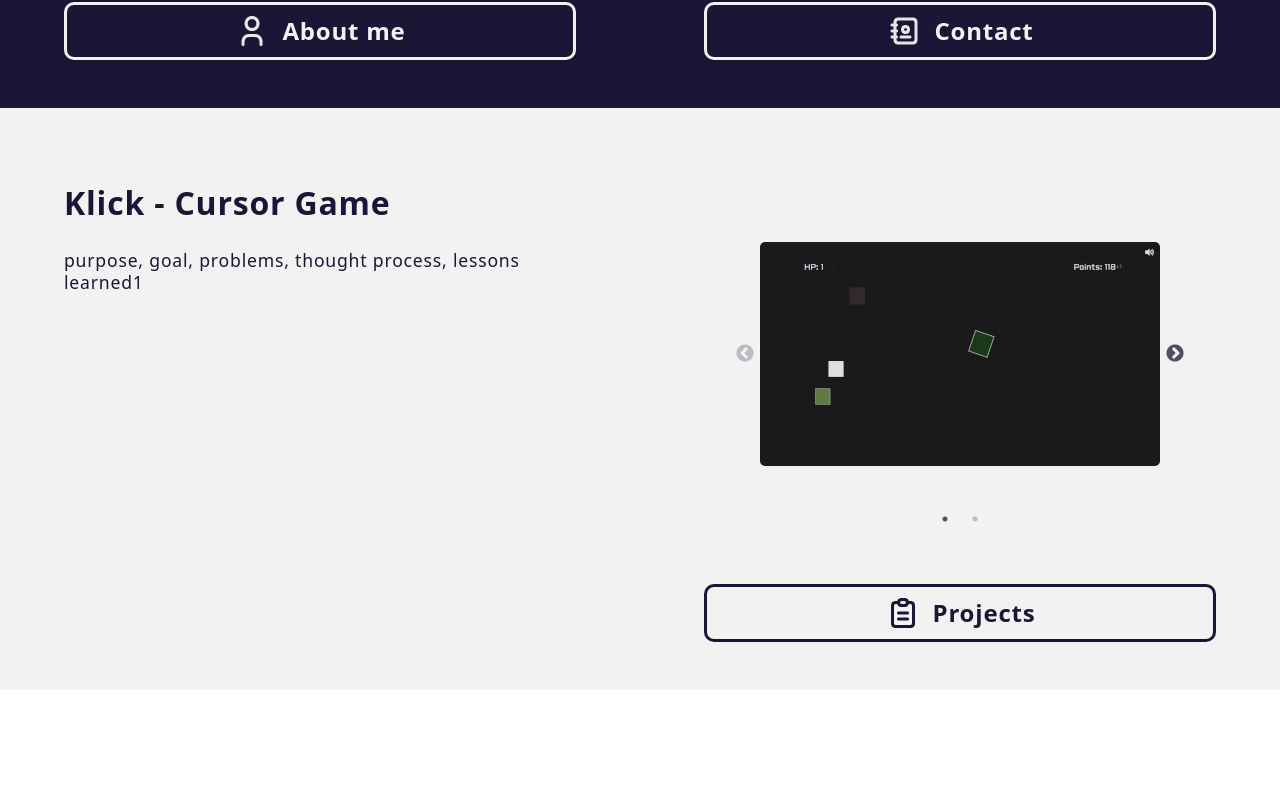
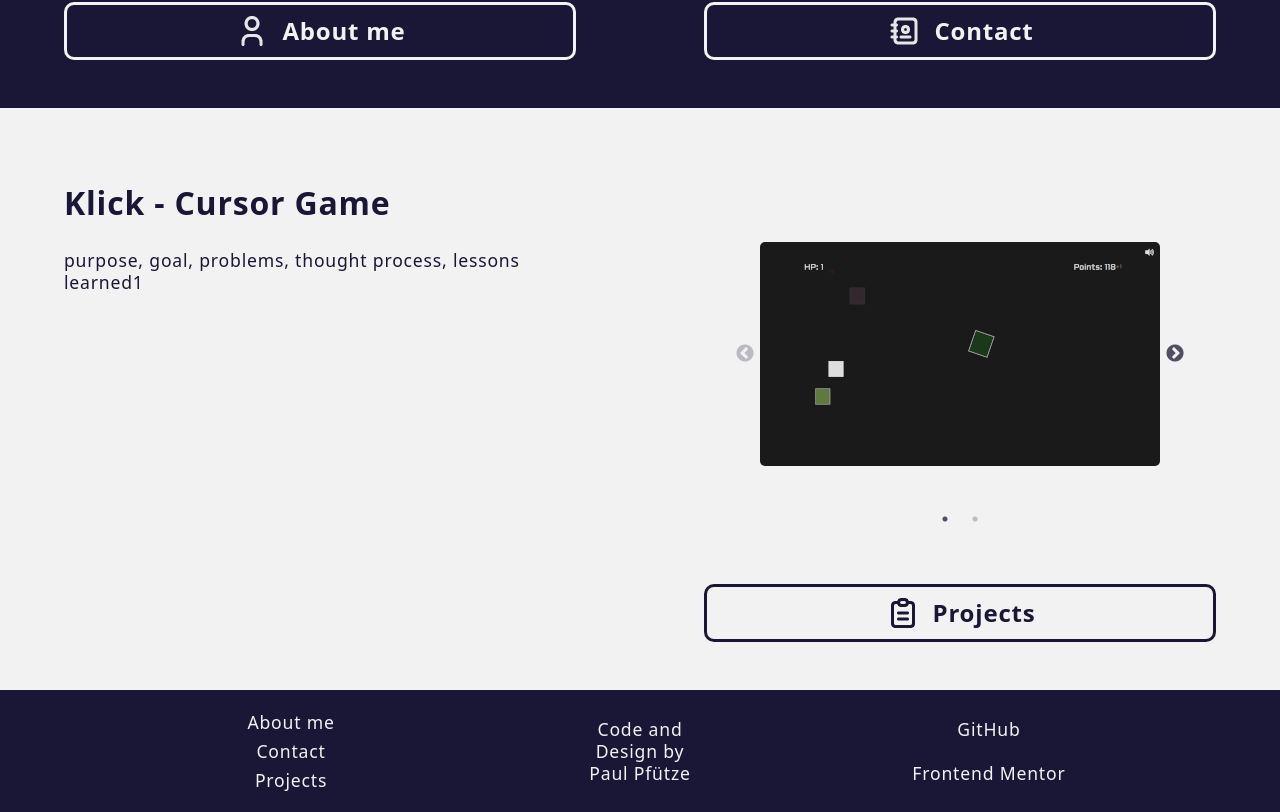
Before and after one commit to SutonToch/Portfolio, a React (Vite) app: page / in a window 1280 px wide. Shown: the part 723-1535 px from the top of the page. Before the commit the page ends 1413 px from the top, so only its background shows below. Built offline with nearby package versions, Linux system fonts and the light colour scheme.

Commit message:
ADD footer

```diff
--- a/src/App.tsx
+++ b/src/App.tsx
@@ -2,6 +2,7 @@ import { useState } from 'react'
 import { text_data } from './text_data.ts'
 import Hero from './components/Hero.tsx'
 import Projects from './components/Projects.tsx'
+import Footer from './components/Footer.tsx'
 import './styles/App.css'
 
 export default function App() {
@@ -24,7 +25,9 @@ export default function App() {
       <Projects
         text_data = {lang == "EN" ? text_data.en.projects : text_data.de.projects}
       />
-      {/* Footer */}
+      <Footer
+        text_data = {lang == "EN" ? text_data.en.footer : text_data.de.footer}
+      />
     </>
   )
 }
--- /dev/null
+++ b/src/components/Footer.tsx
@@ -0,0 +1,34 @@
+import './../styles/Footer.css'
+
+interface FooterText {
+    content:string
+    btn_about:string
+    btn_contact:string
+    btn_projects:string
+}
+
+interface FooterProps {
+  text_data:FooterText
+}
+
+export default function Footer(props:FooterProps) {
+
+  return (
+    <footer>
+        <div className="flex-container">
+            <div>
+                <a href="#">{props.text_data.btn_about}</a>
+                <a href="#">{props.text_data.btn_contact}</a>
+                <a href="#">{props.text_data.btn_projects}</a>
+            </div>
+            <div className="attribution">
+                {props.text_data.content}
+            </div>
+            <div>
+                <a href="#">GitHub</a>
+                <a href="#">Frontend Mentor</a>
+            </div>
+        </div>
+    </footer>
+  )
+}
--- /dev/null
+++ b/src/styles/Footer.css
@@ -0,0 +1,46 @@
+footer {
+  background-color: hsl(245, 40%, 15%);
+  color: hsl(0, 0%, 95%);
+  padding: 1em;
+  font-size: 1.1rem;
+}
+
+.flex-container {
+  display: flex;
+  justify-content: space-around;
+  text-align: center;
+  margin: 0 auto;
+  max-width: 1440px;
+}
+.flex-container div {
+  display: grid;
+  grid-template-columns: 1fr;
+  align-items: center;
+  width: 100%;
+}
+.flex-container a {
+  display: block;
+  padding: 0.2em;
+  text-decoration: none;
+  color: inherit;
+}
+.flex-container a:hover, .flex-container a:focus {
+  color: #7db48e;
+}
+
+.attribution {
+  max-width: 15ch;
+  text-wrap: balance;
+}
+
+@media (max-width: 900px) {
+  footer {
+    font-size: 1rem;
+    padding: 0.8em;
+  }
+  .flex-container a {
+    padding: 0.1em;
+  }
+}
+
+/*# sourceMappingURL=Footer.css.map */
--- /dev/null
+++ b/src/styles/scss/Footer.scss
@@ -0,0 +1,52 @@
+@use 'variables' as var;
+
+footer {
+    background-color: var.$clr-darkblue;
+    color: var.$clr-white;
+    padding: 1em;
+    font-size: 1.1rem;
+}
+
+.flex-container {
+    display: flex;
+    justify-content: space-around;
+    text-align: center;
+    margin: 0 auto;
+    max-width: 1440px;
+
+    div {
+        display: grid;
+        grid-template-columns: 1fr;
+        align-items: center;
+        width: 100%;
+    }
+
+    a {
+        display: block;
+        padding: 0.2em;
+        text-decoration: none;
+        color: inherit;
+    }
+
+    a:hover, a:focus {
+        color: var.$clr-green;
+    }
+}
+
+.attribution {
+    max-width: 15ch;
+    text-wrap: balance;
+}
+
+@media (max-width: 900px) {
+    footer {
+        font-size: 1rem;
+        padding: 0.8em;
+    }
+
+    .flex-container {
+        a {
+            padding: 0.1em;
+        }
+    }
+}
--- a/src/text_data.ts
+++ b/src/text_data.ts
@@ -26,6 +26,12 @@ export const text_data = {
                 }
             ],
             "btn_projects": "Projekte"
+        },
+        "footer": {
+            "content": "Code und Design von Paul Pfütze",
+            "btn_about": "Über mich",
+            "btn_contact": "Kontakt",
+            "btn_projects": "Projekte"
         }
     },
     "en": {
@@ -52,6 +58,12 @@ export const text_data = {
                 }
             ],
             "btn_projects": "Projects"
+        },
+        "footer": {
+            "content": "Code and Design by Paul Pfütze",
+            "btn_about": "About me",
+            "btn_contact": "Contact",
+            "btn_projects": "Projects"
         }
     }
 }
```
Also changed, not shown: 1 other file (tests, documents, lock files or other folders).
